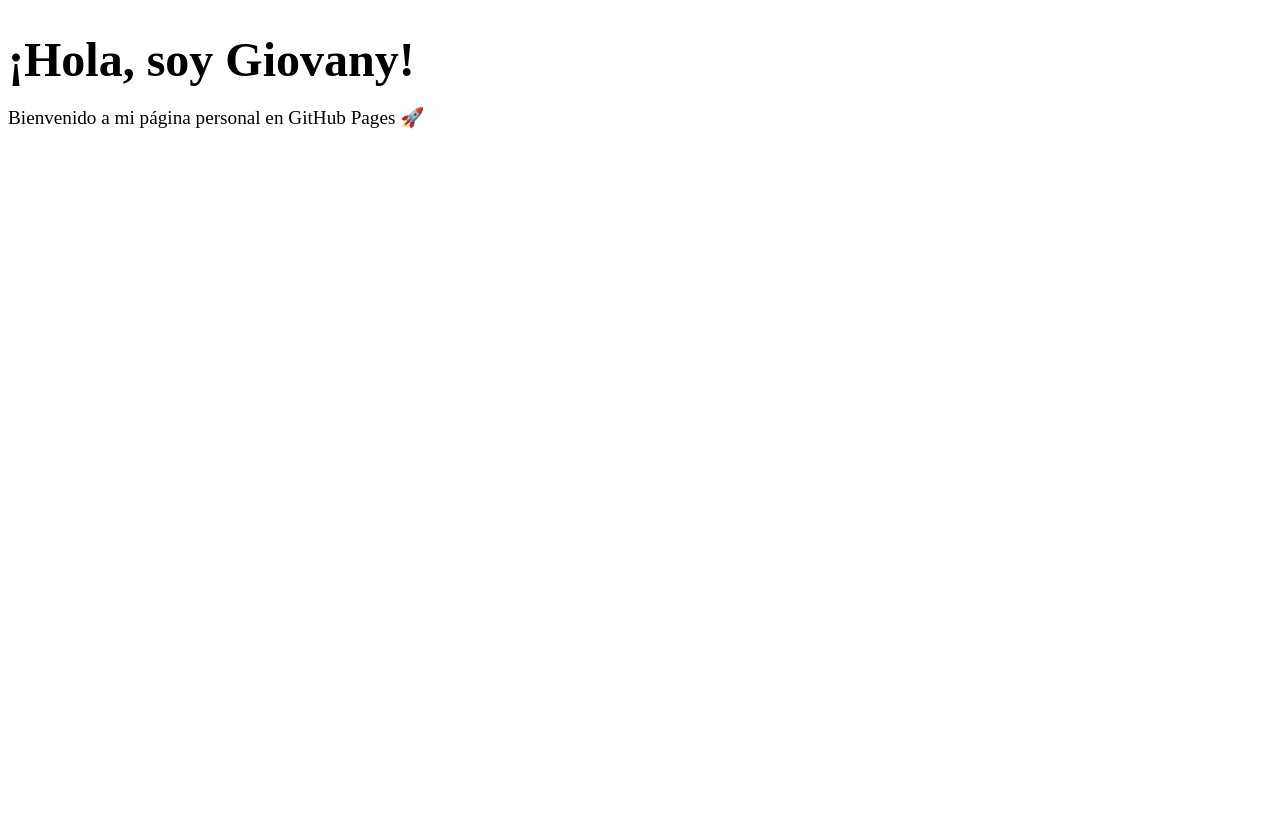
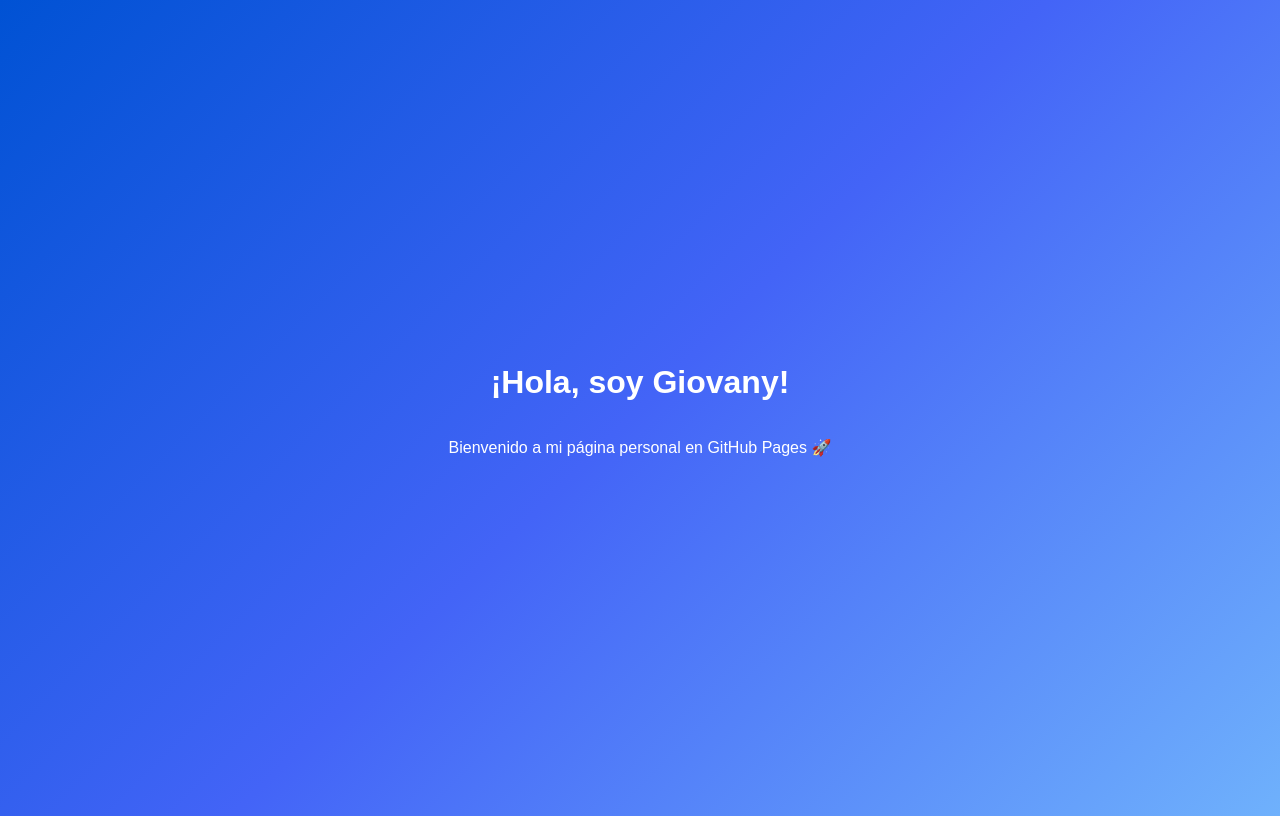
Before and after one commit to giovanyserra/giovanyserra.github.io, a plain HTML site: page index.html in a window 1280 px wide. Drawn offline with Linux system fonts and the light colour scheme.

Commit message:
Clean up style.css by removing comments
Removed commented style tags and retained CSS rules.

```diff
--- a/style.css
+++ b/style.css
@@ -1,4 +1,3 @@
-<!-- <style> -->
 body {
     font-family: Arial, sans-serif;
     text-align: center;
@@ -9,6 +8,3 @@
     flex-direction: column;
     justify-content: center;
     }
-    h1 { font-size: 3em; margin-bottom: 0.3em; }
-    p { font-size: 1.2em; }
-  <!-- </style> -->
```
Lines whose indentation alone changed are shown as unchanged.
